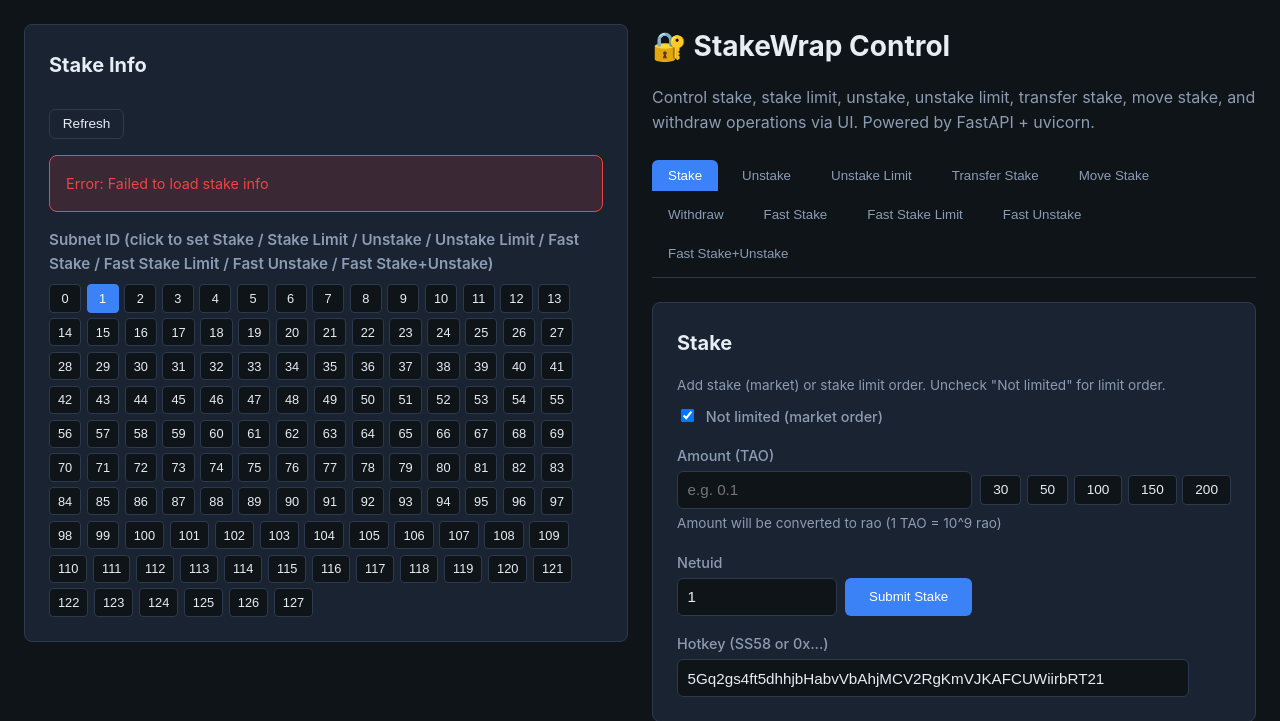
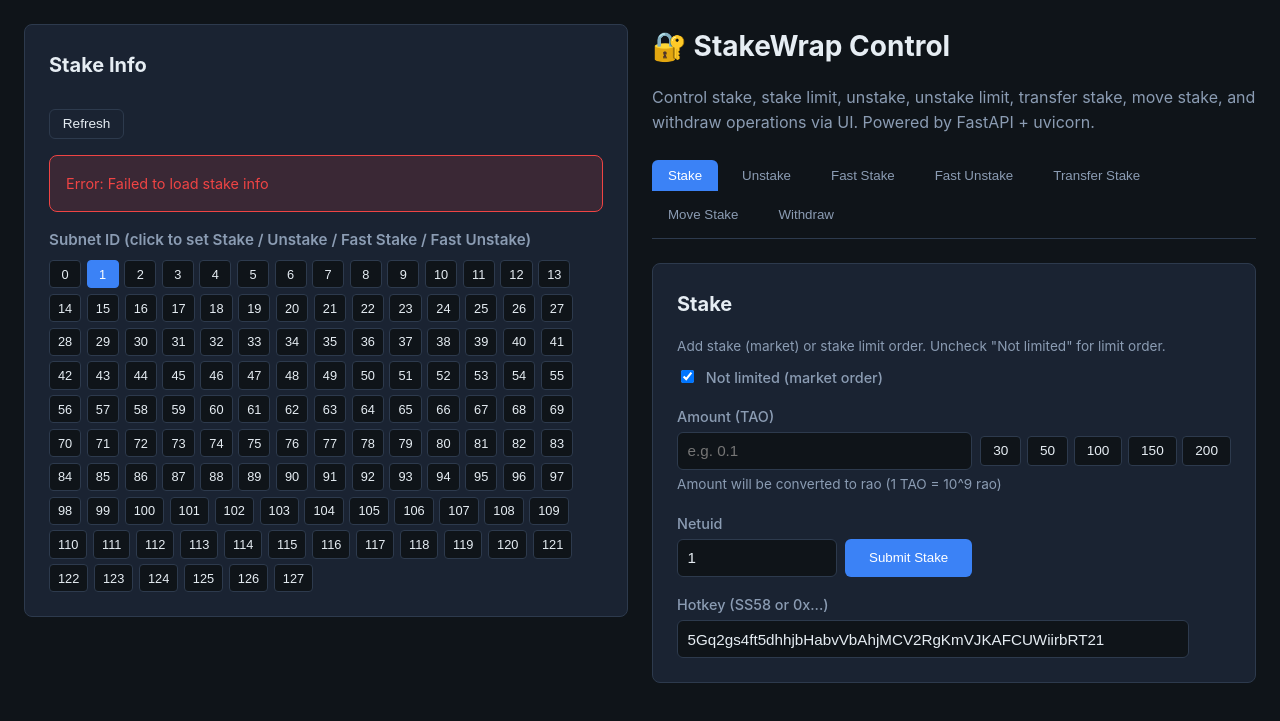
Before and after one commit to alpha-trading-com/evm-staking-v3, a FastAPI app: template app/templates/index.html in a window 1280 px wide. Shown: the top 721 px of the page. Run offline with FastAPI, Linux system fonts and the light colour scheme; the template is opened without the code that fills it, so the values that code supplies are empty; parts of the project's set-up code (start-up, migrations or seed data) failed here and were passed over.

Commit message:
refactor: update FastStakeLimitBody to include rate tolerance and minimum tolerance options, enhance API response with limit price, and improve UI for staking and unstaking functionalities

```diff
--- a/app/main.py
+++ b/app/main.py
@@ -247,7 +247,8 @@ class FastStakeBody(BaseModel):
 class FastStakeLimitBody(BaseModel):
     netuid: int
     amount_tao: float
-    limit_price: int
+    rate_tolerance: float = 0.5
+    use_min_tolerance: bool = False
 
 
 class FastUnstakeBody(BaseModel):
@@ -475,12 +476,19 @@ async def api_fast_stake(body: FastStakeBody, _: str = Depends(get_current_usern
 
 @app.post("/api/fast-stake-limit")
 async def api_fast_stake_limit(body: FastStakeLimitBody, _: str = Depends(get_current_username)):
-    """Fast stake limit via MevShield (Bittensor extrinsic)."""
+    """Fast stake limit via MevShield (Bittensor extrinsic). Limit price computed from tolerance like stake-limit."""
     try:
         amount_rao = int(body.amount_tao * 10**9)
-        success, message = await fast_stake_async(body.netuid, amount_rao, body.limit_price)
+        limit_price = int(calculate_stake_limit_price(
+            tao_amount=body.amount_tao,
+            netuid=body.netuid,
+            min_tolerance_staking=body.use_min_tolerance,
+            default_rate_tolerance=body.rate_tolerance,
+            subtensor=subtensor,
+        ))
+        success, message = await fast_stake_async(body.netuid, amount_rao, limit_price)
         if success:
-            return {"ok": True, "message": message}
+            return {"ok": True, "message": message, "limit_price_used": limit_price}
         return JSONResponse({"ok": False, "error": message}, status_code=400)
     except Exception as e:
         return JSONResponse({"ok": False, "error": str(e)}, status_code=400)
--- a/app/templates/index.html
+++ b/app/templates/index.html
@@ -128,7 +128,7 @@
             <div class="loading">Loading stake info...</div>
           </div>
           <div class="subnet-buttons">
-            <div class="subnet-buttons-title">Subnet ID (click to set Stake / Stake Limit / Unstake / Unstake Limit / Fast Stake / Fast Stake Limit / Fast Unstake / Fast Stake+Unstake)</div>
+            <div class="subnet-buttons-title">Subnet ID (click to set Stake / Unstake / Fast Stake / Fast Unstake)</div>
             <div class="subnet-grid" id="subnet-grid"></div>
           </div>
         </div>
@@ -171,15 +171,15 @@
         <div class="stake-limit-row" style="display: flex; flex-wrap: wrap; align-items: center; gap: 1rem; margin-top: 0.5rem;">
           <label style="margin: 0; display: flex; align-items: center; gap: 0.35rem;">
             <span>Rate Tolerance</span>
-            <input id="sl-tolerance" type="number" step="any" value="0.5" placeholder="e.g. 0.5" style="width: 5rem; margin: 0;" />
+            <input id="sl-tolerance" type="number" step="any" value="0.5" placeholder="e.g. 0.5" style="width: 8rem; margin: 0;" />
           </label>
-          <small class="hint" style="margin: 0;">Ignored when "Use Minimum Tolerance" is checked</small>
           <label style="margin: 0;">
             <input id="sl-use-min" type="checkbox" /> Use Minimum Tolerance
           </label>
           <label style="margin: 0;">
             <input id="sl-partial" type="checkbox" /> Allow Partial Staking
           </label>
+          <small class="hint" style="margin: 0;">Ignored when "Use Minimum Tolerance" is checked</small>
           <button type="button" class="refresh-btn" style="margin: 0;" onclick="calcMinToleranceStake()">Calculate Min Tolerance</button>
         </div>
       </div>
@@ -187,39 +187,38 @@
     </section>
 
     <section class="panel" id="panel-remove">
-      <h2>Unstake (removeStake)</h2>
-      <small class="hint">Amount is in raw alpha units (integer). Same convention as CLI.</small>
+      <h2>Unstake</h2>
+      <small class="hint">Remove stake (market) or unstake limit order. Amount in raw alpha units (integer). Leave amount empty to unstake all.</small>
+      <label style="margin-top: 0.5rem;">
+        <input id="rs-not-limited" type="checkbox" checked /> Not limited (market order)
+      </label>
       <label>Amount (integer, alpha raw units)</label>
-      <input id="rs-amount" type="number" placeholder="e.g. 100000000" />
+      <input id="rs-amount" type="number" placeholder="e.g. 100000000 (empty = all)" />
       <label>Netuid</label>
-      <input id="rs-netuid" type="number" value="1" />
+      <div class="amount-input-row">
+        <input id="rs-netuid" type="number" value="1" style="max-width: 8rem;" />
+        <button class="submit" onclick="postRemoveStakeOrLimit()" style="margin-top: 0;">Submit Unstake</button>
+      </div>
       <label>Hotkey</label>
       <input id="rs-hotkey" placeholder="5... or 0x..." value="5Gq2gs4ft5dhhjbHabvVbAhjMCV2RgKmVJKAFCUWiirbRT21" />
-      <button class="submit" onclick="postRemoveStake()">Submit Unstake</button>
+      <div id="remove-limit-options" style="display: none;">
+        <div class="stake-limit-row" style="display: flex; flex-wrap: wrap; align-items: center; gap: 1rem; margin-top: 0.5rem;">
+          <label style="margin: 0; display: flex; align-items: center; gap: 0.35rem;">
+            <span>Rate Tolerance</span>
+            <input id="rsl-tolerance" type="number" step="any" value="0.5" placeholder="e.g. 0.5" style="width: 5rem; margin: 0;" />
+          </label>
+
+          <label style="margin: 0;">
+            <input id="rsl-use-min" type="checkbox" /> Use Minimum Tolerance
+          </label>
+          <label style="margin: 0;">
+            <input id="rsl-partial" type="checkbox" /> Allow partial fill
+          </label>
+          <small class="hint" style="margin: 0;">Ignored when "Use Minimum Tolerance" is checked</small>
+          <button type="button" class="refresh-btn" style="margin: 0;" onclick="calcMinToleranceUnstake()">Calculate Min Tolerance</button>
+        </div>
+      </div>
       <div id="rs-result"></div>
-    </section>
-
-    <section class="panel" id="panel-remove-limit">
-      <h2>Unstake Limit (removeStakeLimit)</h2>
-      <label>Amount (integer, alpha raw units)</label>
-      <input id="rsl-amount" type="number" placeholder="e.g. 100000000" />
-      <small class="hint">Amount is in raw alpha units (same as CLI: int(amount*1e9))</small>
-      <label>Network ID</label>
-      <input id="rsl-netuid" type="number" value="1" />
-      <label>Rate Tolerance</label>
-      <input id="rsl-tolerance" type="number" step="any" value="0.5" placeholder="e.g. 0.5" />
-      <small class="hint">Ignored when "Use Minimum Tolerance" is checked</small>
-      <label style="margin-top: 0.5rem;">
-        <input id="rsl-use-min" type="checkbox" /> Use Minimum Tolerance
-      </label>
-      <label style="margin-top: 0.5rem;">
-        <input id="rsl-partial" type="checkbox" /> Allow partial fill
-      </label>
-      <label>Hotkey</label>
-      <input id="rsl-hotkey" placeholder="5... or 0x..." value="5Gq2gs4ft5dhhjbHabvVbAhjMCV2RgKmVJKAFCUWiirbRT21" />
-      <button class="submit" onclick="postRemoveStakeLimit()">Unstake</button>
-      <button type="button" class="refresh-btn" style="margin-left: 0.5rem;" onclick="calcMinToleranceUnstake()">Calculate Min Tolerance</button>
-      <div id="rsl-result"></div>
     </section>
 
     <section class="panel" id="panel-transfer">
@@ -265,7 +264,10 @@
 
     <section class="panel" id="panel-fast-stake">
       <h2>Fast Stake</h2>
-      <small class="hint">Stake via MevShield (Bittensor extrinsic).</small>
+      <small class="hint">Stake via MevShield (Bittensor extrinsic). Uncheck "Not limited" for limit order.</small>
+      <label style="margin-top: 0.5rem;">
+        <input id="fs-not-limited" type="checkbox" checked /> Not limited (market order)
+      </label>
       <label>Amount (TAO)</label>
       <div class="amount-input-row">
         <input id="fs-amount" type="number" step="any" placeholder="e.g. 0.1" />
@@ -276,22 +278,24 @@
         </div>
       </div>
       <label>Netuid</label>
-      <input id="fs-netuid" type="number" value="1" />
-      <button class="submit" onclick="postFastStake()">Submit Fast Stake</button>
+      <div class="amount-input-row">
+        <input id="fs-netuid" type="number" value="1" style="max-width: 8rem;" />
+        <button class="submit" onclick="postFastStakeOrLimit()" style="margin-top: 0;">Submit Fast Stake</button>
+      </div>
+      <div id="fast-stake-limit-options" style="display: none;">
+        <div class="stake-limit-row" style="display: flex; flex-wrap: wrap; align-items: center; gap: 1rem; margin-top: 0.5rem;">
+          <label style="margin: 0; display: flex; align-items: center; gap: 0.35rem;">
+            <span>Rate Tolerance</span>
+            <input id="fsl-tolerance" type="number" step="any" value="0.5" placeholder="e.g. 0.5" style="width: 5rem; margin: 0;" />
+          </label>
+          <small class="hint" style="margin: 0;">Ignored when "Use Minimum Tolerance" is checked</small>
+          <label style="margin: 0;">
+            <input id="fsl-use-min" type="checkbox" /> Use Minimum Tolerance
+          </label>
+          <button type="button" class="refresh-btn" style="margin: 0;" onclick="calcMinToleranceFastStake()">Calculate Min Tolerance</button>
+        </div>
+      </div>
       <div id="fs-result"></div>
-    </section>
-
-    <section class="panel" id="panel-fast-stake-limit">
-      <h2>Fast Stake Limit</h2>
-      <small class="hint">Stake limit via MevShield (Bittensor extrinsic).</small>
-      <label>Amount (TAO)</label>
-      <input id="fsl-amount" type="number" step="any" placeholder="e.g. 0.1" />
-      <label>Limit price (integer)</label>
-      <input id="fsl-limit-price" type="number" placeholder="e.g. 10000" />
-      <label>Netuid</label>
-      <input id="fsl-netuid" type="number" value="1" />
-      <button class="submit" onclick="postFastStakeLimit()">Submit Fast Stake Limit</button>
-      <div id="fsl-result"></div>
     </section>
 
     <section class="panel" id="panel-fast-unstake">
@@ -301,19 +305,6 @@
       <input id="fu-netuid" type="number" value="1" />
       <button class="submit" onclick="postFastUnstake()">Submit Fast Unstake</button>
       <div id="fu-result"></div>
-    </section>
-
-    <section class="panel" id="panel-fast-stake-and-unstake">
-      <h2>Fast Stake + Unstake</h2>
-      <small class="hint">First fast stake via MevShield, then unstake via EVM (StakeWrap.removeStake).</small>
-      <label>Amount (TAO)</label>
-      <input id="fsu-amount" type="number" step="any" placeholder="e.g. 0.1" />
-      <label>Limit price (integer, optional)</label>
-      <input id="fsu-limit-price" type="number" placeholder="e.g. 10000 (leave empty for market)" />
-      <label>Netuid</label>
-      <input id="fsu-netuid" type="number" value="1" />
-      <button class="submit" onclick="postFastStakeAndUnstake()">Submit Fast Stake + Unstake</button>
-      <div id="fsu-result"></div>
     </section>
       </div>
     </div>
@@ -327,13 +318,11 @@
       // Stake (merged with limit)
       "stake-hotkey", "stake-netuid", "stake-amount", "stake-not-limited",
       "sl-tolerance", "sl-use-min", "sl-partial",
-      // Remove Stake
-      "rs-hotkey", "rs-netuid", "rs-amount",
-      // Remove Stake Limit
-      "rsl-hotkey", "rsl-netuid", "rsl-amount", "rsl-tolerance", "rsl-use-min", "rsl-partial",
-      // Fast Stake / Fast Stake Limit / Fast Unstake / Fast Stake+Unstake
-      "fs-amount", "fs-netuid", "fsl-amount", "fsl-limit-price", "fsl-netuid", "fu-netuid",
-      "fsu-amount", "fsu-limit-price", "fsu-netuid",
+      // Unstake (merged with limit)
+      "rs-hotkey", "rs-netuid", "rs-amount", "rs-not-limited",
+      "rsl-tolerance", "rsl-use-min", "rsl-partial",
+      // Fast Stake (merged with limit) / Fast Unstake
+      "fs-amount", "fs-netuid", "fs-not-limited", "fsl-tolerance", "fsl-use-min", "fu-netuid",
       // Transfer Stake
       "ts-hotkey", "ts-origin", "ts-dest", "ts-amount",
       // Move Stake
@@ -395,7 +384,7 @@
     }
 
     // Subnet ID buttons: 0..127 — clicking sets network id for stake, unstake, unstake limit, and all fast operations
-    const SUBNET_NETWORK_IDS = ['stake-netuid', 'rs-netuid', 'rsl-netuid', 'fs-netuid', 'fsl-netuid', 'fu-netuid', 'fsu-netuid'];
+    const SUBNET_NETWORK_IDS = ['stake-netuid', 'rs-netuid', 'fs-netuid', 'fu-netuid'];
     function setTaoAmount(amount) {
       const val = String(amount);
       const stakeEl = document.getElementById('stake-amount');
@@ -405,6 +394,16 @@
     function toggleStakeLimitOptions() {
       const notLimited = document.getElementById('stake-not-limited').checked;
       const opts = document.getElementById('stake-limit-options');
+      if (opts) opts.style.display = notLimited ? 'none' : 'block';
+    }
+    function toggleRemoveLimitOptions() {
+      const notLimited = document.getElementById('rs-not-limited').checked;
+      const opts = document.getElementById('remove-limit-options');
+      if (opts) opts.style.display = notLimited ? 'none' : 'block';
+    }
+    function toggleFastStakeLimitOptions() {
+      const notLimited = document.getElementById('fs-not-limited').checked;
+      const opts = document.getElementById('fast-stake-limit-options');
       if (opts) opts.style.display = notLimited ? 'none' : 'block';
     }
     function setNetworkIdFromSubnet(subnetId) {
@@ -444,6 +443,10 @@
       setupFieldPersistence();
       toggleStakeLimitOptions(); // show/hide limit options per "Not limited" checkbox
       document.getElementById('stake-not-limited').addEventListener('change', toggleStakeLimitOptions);
+      toggleRemoveLimitOptions();
+      document.getElementById('rs-not-limited').addEventListener('change', toggleRemoveLimitOptions);
+      toggleFastStakeLimitOptions();
+      document.getElementById('fs-not-limited').addEventListener('change', toggleFastStakeLimitOptions);
       restoreActiveTab(); // new for tab persist
       initSubnetButtons();
       loadStakeInfo(); // Load stake info on page load
@@ -454,14 +457,11 @@
     const tabIds = [
       { id: 'stake', label: 'Stake' },
       { id: 'remove', label: 'Unstake' },
-      { id: 'remove-limit', label: 'Unstake Limit' },
+      { id: 'fast-stake', label: 'Fast Stake' },
+      { id: 'fast-unstake', label: 'Fast Unstake' },
       { id: 'transfer', label: 'Transfer Stake' },
       { id: 'move', label: 'Move Stake' },
       { id: 'withdraw', label: 'Withdraw' },
-      { id: 'fast-stake', label: 'Fast Stake' },
-      { id: 'fast-stake-limit', label: 'Fast Stake Limit' },
-      { id: 'fast-unstake', label: 'Fast Unstake' },
-      { id: 'fast-stake-and-unstake', label: 'Fast Stake+Unstake' },
     ];
 
     // For tab persist, keep references to the tab buttons
@@ -571,6 +571,29 @@
         showResult('stake-result', false, String(e));
       }
     }
+    function postRemoveStakeOrLimit() {
+      const notLimited = document.getElementById('rs-not-limited').checked;
+      if (notLimited) {
+        const amountValue = document.getElementById('rs-amount').value.trim();
+        const amount = amountValue === '' ? null : parseInt(amountValue, 10);
+        postJson('/api/remove-stake', {
+          hotkey: document.getElementById('rs-hotkey').value.trim(),
+          netuid: parseInt(document.getElementById('rs-netuid').value, 10),
+          amount: amount,
+        }, 'rs-result');
+      } else {
+        const amountVal = document.getElementById('rs-amount').value.trim();
+        const amount = amountVal === '' ? 0 : parseInt(amountVal, 10);
+        postJson('/api/remove-stake-limit', {
+          hotkey: document.getElementById('rs-hotkey').value.trim(),
+          netuid: parseInt(document.getElementById('rs-netuid').value, 10),
+          amount: amount,
+          rate_tolerance: parseFloat(document.getElementById('rsl-tolerance').value),
+          use_min_tolerance: document.getElementById('rsl-use-min').checked,
+          allow_partial: document.getElementById('rsl-partial').checked,
+        }, 'rs-result');
+      }
+    }
     function postRemoveStake() {
       const amountValue = document.getElementById('rs-amount').value.trim();
       const amount = amountValue === '' ? null : parseInt(amountValue, 10);
@@ -580,25 +603,16 @@
         amount: amount,
       }, 'rs-result');
     }
-    function postRemoveStakeLimit() {
-      postJson('/api/remove-stake-limit', {
-        hotkey: document.getElementById('rsl-hotkey').value.trim(),
-        netuid: parseInt(document.getElementById('rsl-netuid').value, 10),
-        amount: parseInt(document.getElementById('rsl-amount').value, 10),
-        rate_tolerance: parseFloat(document.getElementById('rsl-tolerance').value),
-        use_min_tolerance: document.getElementById('rsl-use-min').checked,
-        allow_partial: document.getElementById('rsl-partial').checked,
-      }, 'rsl-result');
-    }
     async function calcMinToleranceUnstake() {
-      const amount = parseInt(document.getElementById('rsl-amount').value, 10);
-      const netuid = parseInt(document.getElementById('rsl-netuid').value, 10);
+      const amountVal = document.getElementById('rs-amount').value.trim();
+      const amount = amountVal === '' ? 0 : parseInt(amountVal, 10);
+      const netuid = parseInt(document.getElementById('rs-netuid').value, 10);
       if (!amount || !netuid) {
-        showResult('rsl-result', false, 'Please enter amount and Network ID');
+        showResult('rs-result', false, 'Please enter amount and Netuid');
         return;
       }
       const amount_tao = amount / 1e9;  // Convert alpha raw to TAO
-      showResult('rsl-result', false, 'Calculating...');
+      showResult('rs-result', false, 'Calculating...');
       try {
         const r = await fetch('/api/calc-min-tolerance', {
           method: 'POST',
@@ -612,12 +626,12 @@
             tolEl.value = j.rate_tolerance;
             persistAllInputs();
           }
-          showResult('rsl-result', true, `Min tolerance limit price: ${j.limit_price} rao/alpha. Rate tolerance set to ${j.rate_tolerance}`);
+          showResult('rs-result', true, `Min tolerance limit price: ${j.limit_price} rao/alpha. Rate tolerance set to ${j.rate_tolerance}`);
         } else {
-          showResult('rsl-result', false, j.error);
+          showResult('rs-result', false, j.error);
         }
       } catch (e) {
-        showResult('rsl-result', false, String(e));
+        showResult('rs-result', false, String(e));
       }
     }
     function postTransferStake() {
@@ -648,34 +662,55 @@
       const el = document.getElementById('fs-amount');
       if (el) { el.value = String(amount); persistAllInputs(); }
     }
-    function postFastStake() {
-      postJson('/api/fast-stake', {
-        netuid: parseInt(document.getElementById('fs-netuid').value, 10),
-        amount_tao: parseFloat(document.getElementById('fs-amount').value),
-      }, 'fs-result');
+    function postFastStakeOrLimit() {
+      const notLimited = document.getElementById('fs-not-limited').checked;
+      const netuid = parseInt(document.getElementById('fs-netuid').value, 10);
+      const amount_tao = parseFloat(document.getElementById('fs-amount').value);
+      if (notLimited) {
+        postJson('/api/fast-stake', { netuid, amount_tao }, 'fs-result');
+      } else {
+        postJson('/api/fast-stake-limit', {
+          netuid,
+          amount_tao,
+          rate_tolerance: parseFloat(document.getElementById('fsl-tolerance').value),
+          use_min_tolerance: document.getElementById('fsl-use-min').checked,
+        }, 'fs-result');
+      }
     }
-    function postFastStakeLimit() {
-      postJson('/api/fast-stake-limit', {
-        netuid: parseInt(document.getElementById('fsl-netuid').value, 10),
-        amount_tao: parseFloat(document.getElementById('fsl-amount').value),
-        limit_price: parseInt(document.getElementById('fsl-limit-price').value, 10),
-      }, 'fsl-result');
+    async function calcMinToleranceFastStake() {
+      const amount_tao = parseFloat(document.getElementById('fs-amount').value);
+      const netuid = parseInt(document.getElementById('fs-netuid').value, 10);
+      if (!amount_tao || !netuid) {
+        showResult('fs-result', false, 'Please enter Amount (TAO) and Netuid');
+        return;
+      }
+      showResult('fs-result', false, 'Calculating...');
+      try {
+        const r = await fetch('/api/calc-min-tolerance', {
+          method: 'POST',
+          headers: { 'Content-Type': 'application/json' },
+          body: JSON.stringify({ tao_amount: amount_tao, netuid, operation: 'stake' }),
+        });
+        const j = await r.json();
+        if (j.ok) {
+          const tolEl = document.getElementById('fsl-tolerance');
+          if (tolEl != null && j.rate_tolerance != null) {
+            tolEl.value = j.rate_tolerance;
+            persistAllInputs();
+          }
+          showResult('fs-result', true, `Min tolerance limit price: ${j.limit_price} rao/alpha. Rate tolerance set to ${j.rate_tolerance}`);
+        } else {
+          showResult('fs-result', false, j.error);
+        }
+      } catch (e) {
+        showResult('fs-result', false, String(e));
+      }
     }
     function postFastUnstake() {
       postJson('/api/fast-unstake', {
         netuid: parseInt(document.getElementById('fu-netuid').value, 10),
       }, 'fu-result');
     }
-    function postFastStakeAndUnstake() {
-      const limitVal = document.getElementById('fsu-limit-price').value.trim();
-      const limitPrice = limitVal === '' ? null : parseInt(limitVal, 10);
-      postJson('/api/fast-stake-and-unstake', {
-        netuid: parseInt(document.getElementById('fsu-netuid').value, 10),
-        amount_tao: parseFloat(document.getElementById('fsu-amount').value),
-        limit_price: limitPrice,
-      }, 'fsu-result');
-    }
-
     async function loadStakeInfo() {
       const container = document.getElementById('stake-info-container');
       container.innerHTML = '<div class="loading">Loading stake info...</div>';
```
